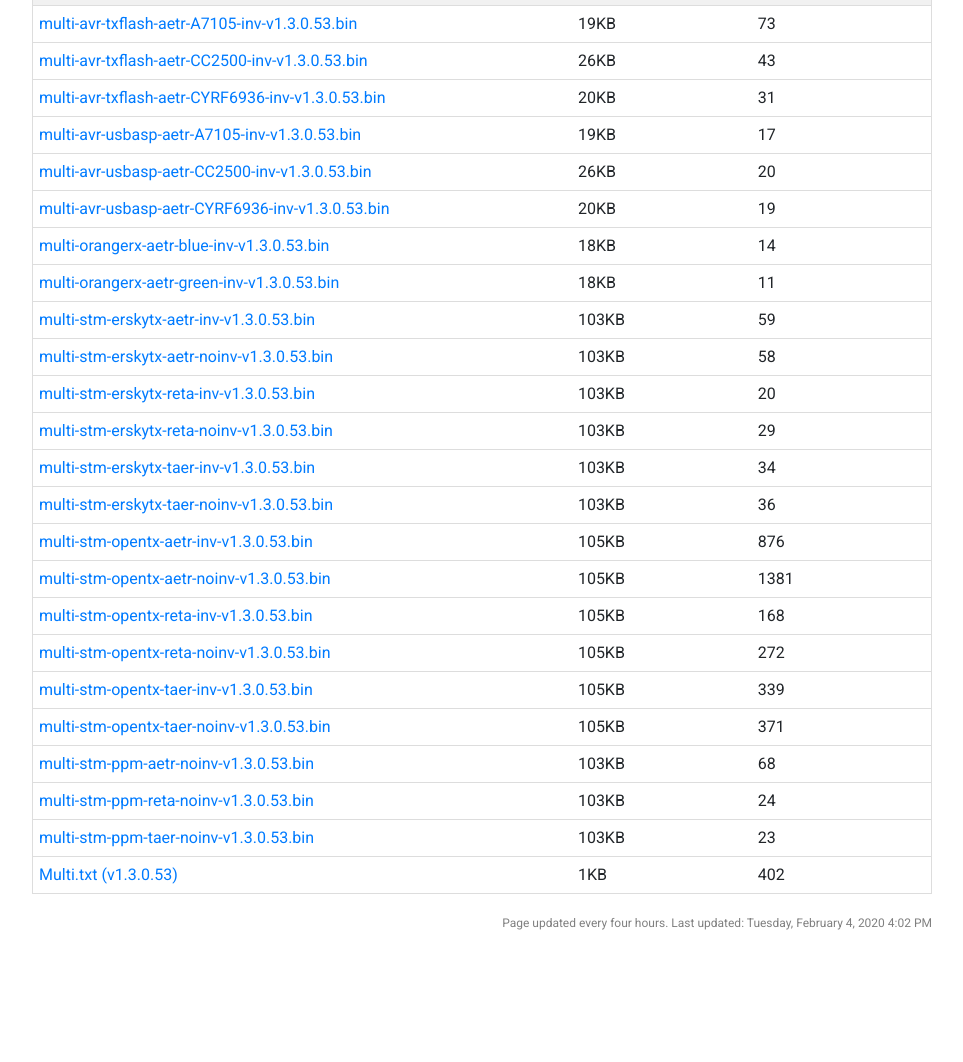
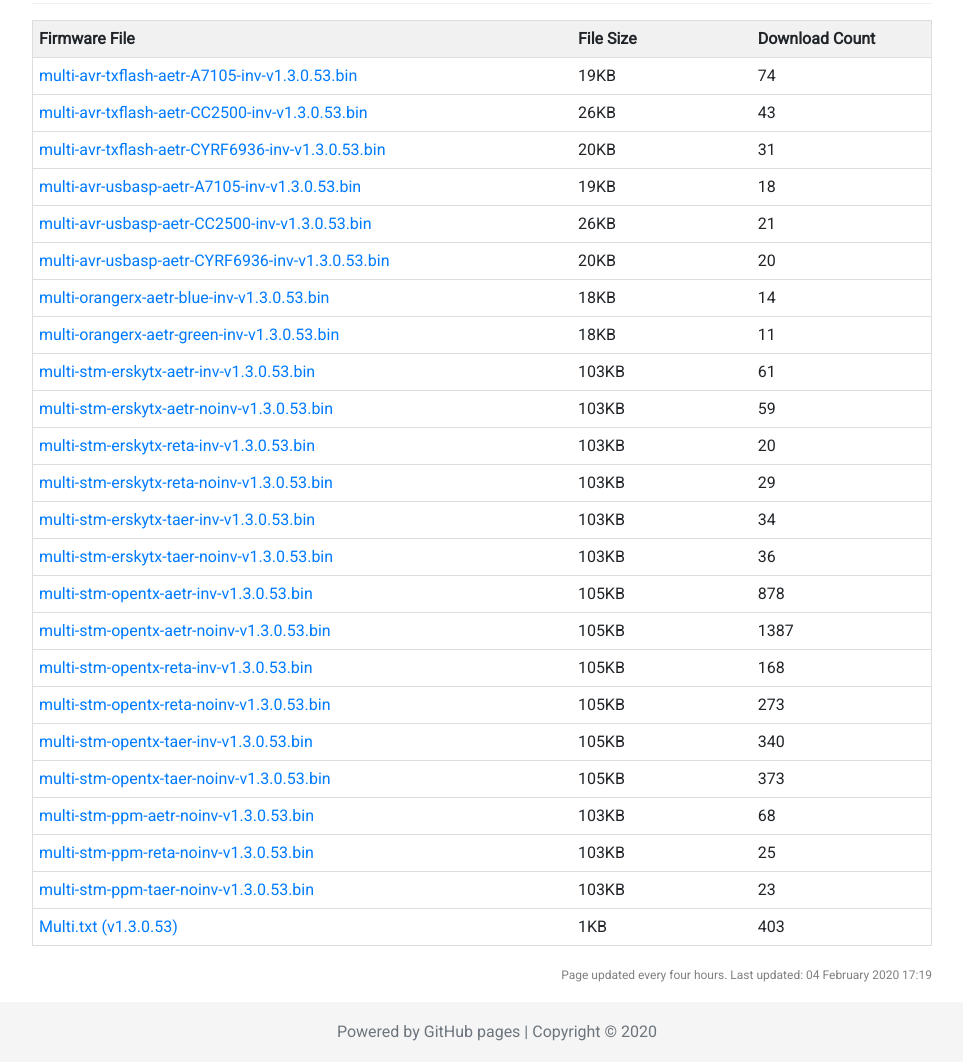
Before and after one commit to benlye/multi-downloads, a plain HTML site: page docs/index.html in a window 1280 px wide. Shown: the part 726-1788 px from the top of the page, without its empty margins (143-1106 px from the left). Before the commit the page ends 1746 px from the top, so only its background shows below. Drawn offline with nearby package versions, Linux system fonts and the light colour scheme.

Commit message:
Content and style tweaks

```diff
--- a/docs/index.html
+++ b/docs/index.html
@@ -24,13 +24,14 @@
 			<span class="navbar-toggler-icon"></span>
 		</button>
 		<a class="navbar-brand mx-auto" href="/">
-			<img src="multi.png" height="50" class="d-inline-block align-top" alt="">
+			<img src="multi.png" height="50" class="d-inline-block align-top" alt="MULTI Logo">
 		</a>
 		<div class="collapse navbar-collapse" id="navbarNavAltMarkup">
 			<div class="navbar-nav">
 				<a class="nav-link" href="https://www.multi-module.org">Documentation</a>
 				<a class="nav-link" href="https://github.com/pascallanger/DIY-Multiprotocol-TX-Module">Github</a>
 				<a class="nav-link" href="https://www.rcgroups.com/forums/showthread.php?2165676-DIY-Multiprotocol-TX-Module">Forum</a>
+				<a class="nav-link" href="https://www.paypal.com/cgi-bin/webscr?cmd=_donations&business=VF2K9T23DRY56&lc=US&item_name=DIY%20Multiprotocol&currency_code=EUR&bn=PP%2dDonationsBF%3abtn_donate_SM%2egif%3aNonHosted">Donate</a>
 			</div>
 		</div>
 	</nav>
@@ -39,8 +40,10 @@
 	<div class="row" style="width:100%">
 		<div class="col-md">
 			<h1>MULTI-Module Firmware Downloads</h1>
-			<p style="padding-top: 10px;">For instructions for updating MULTI-Module firmware, please refer to the <a href="https://www.multi-module.org/using-the-module/firmware-updates">MULTI-Module documentation</a>.</p>
-			<p>The full list of files for every release is available on <a href="https://github.com/pascallanger/DIY-Multiprotocol-TX-Module">Github</a>.</p>
+			<p style="padding-top: 10px;">This page provides an easy way to download the latest firmware file for your MULTI-Module, or MULTI-Module equipped radio.
+				By default the latest firmware is shown, with older releases available using the drop-down Firmware Version selector</p>
+			<p>Once you have downloaded the firmware file for your module or radio, please refer to the
+				<a href="https://www.multi-module.org/using-the-module/firmware-updates">MULTI-Module documentation</a> for further instructions on updating the firmware.</p>
 			<hr class="hr-thick">
 		</div> <!-- Column -->
 	</div> <!-- Row -->
@@ -220,30 +223,30 @@
  					<th style="width:20%;">File Size</th>
  					<th style="width:20%;">Download Count</th>
  				</tr>
- 				<tr><td><a href="https://github.com/pascallanger/DIY-Multiprotocol-TX-Module/releases/download/1.3.0.53/multi-avr-txflash-aetr-A7105-inv-v1.3.0.53.bin">multi-avr-txflash-aetr-A7105-inv-v1.3.0.53.bin</a></td><td>19KB</td><td>73</td></tr>
+ 				<tr><td><a href="https://github.com/pascallanger/DIY-Multiprotocol-TX-Module/releases/download/1.3.0.53/multi-avr-txflash-aetr-A7105-inv-v1.3.0.53.bin">multi-avr-txflash-aetr-A7105-inv-v1.3.0.53.bin</a></td><td>19KB</td><td>74</td></tr>
  				<tr><td><a href="https://github.com/pascallanger/DIY-Multiprotocol-TX-Module/releases/download/1.3.0.53/multi-avr-txflash-aetr-CC2500-inv-v1.3.0.53.bin">multi-avr-txflash-aetr-CC2500-inv-v1.3.0.53.bin</a></td><td>26KB</td><td>43</td></tr>
  				<tr><td><a href="https://github.com/pascallanger/DIY-Multiprotocol-TX-Module/releases/download/1.3.0.53/multi-avr-txflash-aetr-CYRF6936-inv-v1.3.0.53.bin">multi-avr-txflash-aetr-CYRF6936-inv-v1.3.0.53.bin</a></td><td>20KB</td><td>31</td></tr>
- 				<tr><td><a href="https://github.com/pascallanger/DIY-Multiprotocol-TX-Module/releases/download/1.3.0.53/multi-avr-usbasp-aetr-A7105-inv-v1.3.0.53.bin">multi-avr-usbasp-aetr-A7105-inv-v1.3.0.53.bin</a></td><td>19KB</td><td>17</td></tr>
- 				<tr><td><a href="https://github.com/pascallanger/DIY-Multiprotocol-TX-Module/releases/download/1.3.0.53/multi-avr-usbasp-aetr-CC2500-inv-v1.3.0.53.bin">multi-avr-usbasp-aetr-CC2500-inv-v1.3.0.53.bin</a></td><td>26KB</td><td>20</td></tr>
- 				<tr><td><a href="https://github.com/pascallanger/DIY-Multiprotocol-TX-Module/releases/download/1.3.0.53/multi-avr-usbasp-aetr-CYRF6936-inv-v1.3.0.53.bin">multi-avr-usbasp-aetr-CYRF6936-inv-v1.3.0.53.bin</a></td><td>20KB</td><td>19</td></tr>
+ 				<tr><td><a href="https://github.com/pascallanger/DIY-Multiprotocol-TX-Module/releases/download/1.3.0.53/multi-avr-usbasp-aetr-A7105-inv-v1.3.0.53.bin">multi-avr-usbasp-aetr-A7105-inv-v1.3.0.53.bin</a></td><td>19KB</td><td>18</td></tr>
+ 				<tr><td><a href="https://github.com/pascallanger/DIY-Multiprotocol-TX-Module/releases/download/1.3.0.53/multi-avr-usbasp-aetr-CC2500-inv-v1.3.0.53.bin">multi-avr-usbasp-aetr-CC2500-inv-v1.3.0.53.bin</a></td><td>26KB</td><td>21</td></tr>
+ 				<tr><td><a href="https://github.com/pascallanger/DIY-Multiprotocol-TX-Module/releases/download/1.3.0.53/multi-avr-usbasp-aetr-CYRF6936-inv-v1.3.0.53.bin">multi-avr-usbasp-aetr-CYRF6936-inv-v1.3.0.53.bin</a></td><td>20KB</td><td>20</td></tr>
  				<tr><td><a href="https://github.com/pascallanger/DIY-Multiprotocol-TX-Module/releases/download/1.3.0.53/multi-orangerx-aetr-blue-inv-v1.3.0.53.bin">multi-orangerx-aetr-blue-inv-v1.3.0.53.bin</a></td><td>18KB</td><td>14</td></tr>
  				<tr><td><a href="https://github.com/pascallanger/DIY-Multiprotocol-TX-Module/releases/download/1.3.0.53/multi-orangerx-aetr-green-inv-v1.3.0.53.bin">multi-orangerx-aetr-green-inv-v1.3.0.53.bin</a></td><td>18KB</td><td>11</td></tr>
- 				<tr><td><a href="https://github.com/pascallanger/DIY-Multiprotocol-TX-Module/releases/download/1.3.0.53/multi-stm-erskytx-aetr-inv-v1.3.0.53.bin">multi-stm-erskytx-aetr-inv-v1.3.0.53.bin</a></td><td>103KB</td><td>59</td></tr>
- 				<tr><td><a href="https://github.com/pascallanger/DIY-Multiprotocol-TX-Module/releases/download/1.3.0.53/multi-stm-erskytx-aetr-noinv-v1.3.0.53.bin">multi-stm-erskytx-aetr-noinv-v1.3.0.53.bin</a></td><td>103KB</td><td>58</td></tr>
+ 				<tr><td><a href="https://github.com/pascallanger/DIY-Multiprotocol-TX-Module/releases/download/1.3.0.53/multi-stm-erskytx-aetr-inv-v1.3.0.53.bin">multi-stm-erskytx-aetr-inv-v1.3.0.53.bin</a></td><td>103KB</td><td>61</td></tr>
+ 				<tr><td><a href="https://github.com/pascallanger/DIY-Multiprotocol-TX-Module/releases/download/1.3.0.53/multi-stm-erskytx-aetr-noinv-v1.3.0.53.bin">multi-stm-erskytx-aetr-noinv-v1.3.0.53.bin</a></td><td>103KB</td><td>59</td></tr>
  				<tr><td><a href="https://github.com/pascallanger/DIY-Multiprotocol-TX-Module/releases/download/1.3.0.53/multi-stm-erskytx-reta-inv-v1.3.0.53.bin">multi-stm-erskytx-reta-inv-v1.3.0.53.bin</a></td><td>103KB</td><td>20</td></tr>
  				<tr><td><a href="https://github.com/pascallanger/DIY-Multiprotocol-TX-Module/releases/download/1.3.0.53/multi-stm-erskytx-reta-noinv-v1.3.0.53.bin">multi-stm-erskytx-reta-noinv-v1.3.0.53.bin</a></td><td>103KB</td><td>29</td></tr>
  				<tr><td><a href="https://github.com/pascallanger/DIY-Multiprotocol-TX-Module/releases/download/1.3.0.53/multi-stm-erskytx-taer-inv-v1.3.0.53.bin">multi-stm-erskytx-taer-inv-v1.3.0.53.bin</a></td><td>103KB</td><td>34</td></tr>
  				<tr><td><a href="https://github.com/pascallanger/DIY-Multiprotocol-TX-Module/releases/download/1.3.0.53/multi-stm-erskytx-taer-noinv-v1.3.0.53.bin">multi-stm-erskytx-taer-noinv-v1.3.0.53.bin</a></td><td>103KB</td><td>36</td></tr>
- 				<tr><td><a href="https://github.com/pascallanger/DIY-Multiprotocol-TX-Module/releases/download/1.3.0.53/multi-stm-opentx-aetr-inv-v1.3.0.53.bin">multi-stm-opentx-aetr-inv-v1.3.0.53.bin</a></td><td>105KB</td><td>876</td></tr>
- 				<tr><td><a href="https://github.com/pascallanger/DIY-Multiprotocol-TX-Module/releases/download/1.3.0.53/multi-stm-opentx-aetr-noinv-v1.3.0.53.bin">multi-stm-opentx-aetr-noinv-v1.3.0.53.bin</a></td><td>105KB</td><td>1381</td></tr>
+ 				<tr><td><a href="https://github.com/pascallanger/DIY-Multiprotocol-TX-Module/releases/download/1.3.0.53/multi-stm-opentx-aetr-inv-v1.3.0.53.bin">multi-stm-opentx-aetr-inv-v1.3.0.53.bin</a></td><td>105KB</td><td>878</td></tr>
+ 				<tr><td><a href="https://github.com/pascallanger/DIY-Multiprotocol-TX-Module/releases/download/1.3.0.53/multi-stm-opentx-aetr-noinv-v1.3.0.53.bin">multi-stm-opentx-aetr-noinv-v1.3.0.53.bin</a></td><td>105KB</td><td>1387</td></tr>
  				<tr><td><a href="https://github.com/pascallanger/DIY-Multiprotocol-TX-Module/releases/download/1.3.0.53/multi-stm-opentx-reta-inv-v1.3.0.53.bin">multi-stm-opentx-reta-inv-v1.3.0.53.bin</a></td><td>105KB</td><td>168</td></tr>
- 				<tr><td><a href="https://github.com/pascallanger/DIY-Multiprotocol-TX-Module/releases/download/1.3.0.53/multi-stm-opentx-reta-noinv-v1.3.0.53.bin">multi-stm-opentx-reta-noinv-v1.3.0.53.bin</a></td><td>105KB</td><td>272</td></tr>
- 				<tr><td><a href="https://github.com/pascallanger/DIY-Multiprotocol-TX-Module/releases/download/1.3.0.53/multi-stm-opentx-taer-inv-v1.3.0.53.bin">multi-stm-opentx-taer-inv-v1.3.0.53.bin</a></td><td>105KB</td><td>339</td></tr>
- 				<tr><td><a href="https://github.com/pascallanger/DIY-Multiprotocol-TX-Module/releases/download/1.3.0.53/multi-stm-opentx-taer-noinv-v1.3.0.53.bin">multi-stm-opentx-taer-noinv-v1.3.0.53.bin</a></td><td>105KB</td><td>371</td></tr>
+ 				<tr><td><a href="https://github.com/pascallanger/DIY-Multiprotocol-TX-Module/releases/download/1.3.0.53/multi-stm-opentx-reta-noinv-v1.3.0.53.bin">multi-stm-opentx-reta-noinv-v1.3.0.53.bin</a></td><td>105KB</td><td>273</td></tr>
+ 				<tr><td><a href="https://github.com/pascallanger/DIY-Multiprotocol-TX-Module/releases/download/1.3.0.53/multi-stm-opentx-taer-inv-v1.3.0.53.bin">multi-stm-opentx-taer-inv-v1.3.0.53.bin</a></td><td>105KB</td><td>340</td></tr>
+ 				<tr><td><a href="https://github.com/pascallanger/DIY-Multiprotocol-TX-Module/releases/download/1.3.0.53/multi-stm-opentx-taer-noinv-v1.3.0.53.bin">multi-stm-opentx-taer-noinv-v1.3.0.53.bin</a></td><td>105KB</td><td>373</td></tr>
  				<tr><td><a href="https://github.com/pascallanger/DIY-Multiprotocol-TX-Module/releases/download/1.3.0.53/multi-stm-ppm-aetr-noinv-v1.3.0.53.bin">multi-stm-ppm-aetr-noinv-v1.3.0.53.bin</a></td><td>103KB</td><td>68</td></tr>
- 				<tr><td><a href="https://github.com/pascallanger/DIY-Multiprotocol-TX-Module/releases/download/1.3.0.53/multi-stm-ppm-reta-noinv-v1.3.0.53.bin">multi-stm-ppm-reta-noinv-v1.3.0.53.bin</a></td><td>103KB</td><td>24</td></tr>
+ 				<tr><td><a href="https://github.com/pascallanger/DIY-Multiprotocol-TX-Module/releases/download/1.3.0.53/multi-stm-ppm-reta-noinv-v1.3.0.53.bin">multi-stm-ppm-reta-noinv-v1.3.0.53.bin</a></td><td>103KB</td><td>25</td></tr>
  				<tr><td><a href="https://github.com/pascallanger/DIY-Multiprotocol-TX-Module/releases/download/1.3.0.53/multi-stm-ppm-taer-noinv-v1.3.0.53.bin">multi-stm-ppm-taer-noinv-v1.3.0.53.bin</a></td><td>103KB</td><td>23</td></tr>
- 				<tr><td><a href="https://github.com/pascallanger/DIY-Multiprotocol-TX-Module/releases/download/1.3.0.53/Multi.txt">Multi.txt (v1.3.0.53)</a></td><td>1KB</td><td>402</td></tr>
+ 				<tr><td><a href="https://github.com/pascallanger/DIY-Multiprotocol-TX-Module/releases/download/1.3.0.53/Multi.txt">Multi.txt (v1.3.0.53)</a></td><td>1KB</td><td>403</td></tr>
  				<tr><td><a href="https://github.com/pascallanger/DIY-Multiprotocol-TX-Module/releases/download/1.3.0.47/multi-avr-txflash-aetr-A7105-inv-v1.3.0.47.bin">multi-avr-txflash-aetr-A7105-inv-v1.3.0.47.bin</a></td><td>18KB</td><td>79</td></tr>
  				<tr><td><a href="https://github.com/pascallanger/DIY-Multiprotocol-TX-Module/releases/download/1.3.0.47/multi-avr-txflash-aetr-CC2500-inv-v1.3.0.47.bin">multi-avr-txflash-aetr-CC2500-inv-v1.3.0.47.bin</a></td><td>26KB</td><td>40</td></tr>
  				<tr><td><a href="https://github.com/pascallanger/DIY-Multiprotocol-TX-Module/releases/download/1.3.0.47/multi-avr-txflash-aetr-CYRF6936-inv-v1.3.0.47.bin">multi-avr-txflash-aetr-CYRF6936-inv-v1.3.0.47.bin</a></td><td>20KB</td><td>38</td></tr>
@@ -337,11 +340,16 @@
 	</div> <!-- Row -->
 	<div class="row" style="width:100%; padding-top: 20px; font-size: 12px; color: grey; text-align: right;">
 		<div class="col-md">
-			<p>Page updated every four hours.  Last updated: Tuesday, February 4, 2020 4:02 PM</p>
+			<p>Page updated every four hours.  Last updated: 04 February 2020 17:19</p>
 		</div>
 	</div>
+
 </div> <!-- Top-level container -->
-
+	<footer class="footer">
+		<div class="container">
+			<span class="text-muted">Powered by GitHub pages | Copyright &copy; 2020</span>
+		</div>
+	</footer>
     <!-- jQuery first, then Popper.js, then Bootstrap JS -->
     <script src="https://code.jquery.com/jquery-3.2.1.slim.min.js" integrity="sha384-KJ3o2DKtIkvYIK3UENzmM7KCkRr/rE9/Qpg6aAZGJwFDMVNA/GpGFF93hXpG5KkN" crossorigin="anonymous"></script>
     <script src="https://cdnjs.cloudflare.com/ajax/libs/popper.js/1.12.9/umd/popper.min.js" integrity="sha384-ApNbgh9B+Y1QKtv3Rn7W3mgPxhU9K/ScQsAP7hUibX39j7fakFPskvXusvfa0b4Q" crossorigin="anonymous"></script>
--- a/docs/styles.css
+++ b/docs/styles.css
@@ -4,11 +4,13 @@
 
 html {
   overflow-y: scroll;
+    position: relative;
+  min-height: 100%;
 }
 
 body {
   // padding-top: 80px; /* 40px to make the container go all the way to the bottom of the topbar */
-  padding-bottom: 70px;
+  margin-bottom: 60px;
   font-family: 'Roboto', sans-serif !important;
 }
 
@@ -29,6 +31,21 @@ h2 {
 	font-size: 24px !important;
 	font-weight: 700 !important;
 	line-height: 1.5 !important;
+}
+
+.footer {
+	position: absolute;
+	bottom: 0;
+	width: 100%;
+	height: 60px; /* Set the fixed height of the footer here */
+	line-height: 60px; /* Vertically center the text there */
+	background-color: #f5f5f5;
+	text-align:center
+}
+
+.navbar-brand {
+	padding-left: 30px;
+	padding-right: 30px;
 }
 
 .nav-link {
```
Also changed, not shown: build/template.html (+12 -4 lines), 1 other file.
